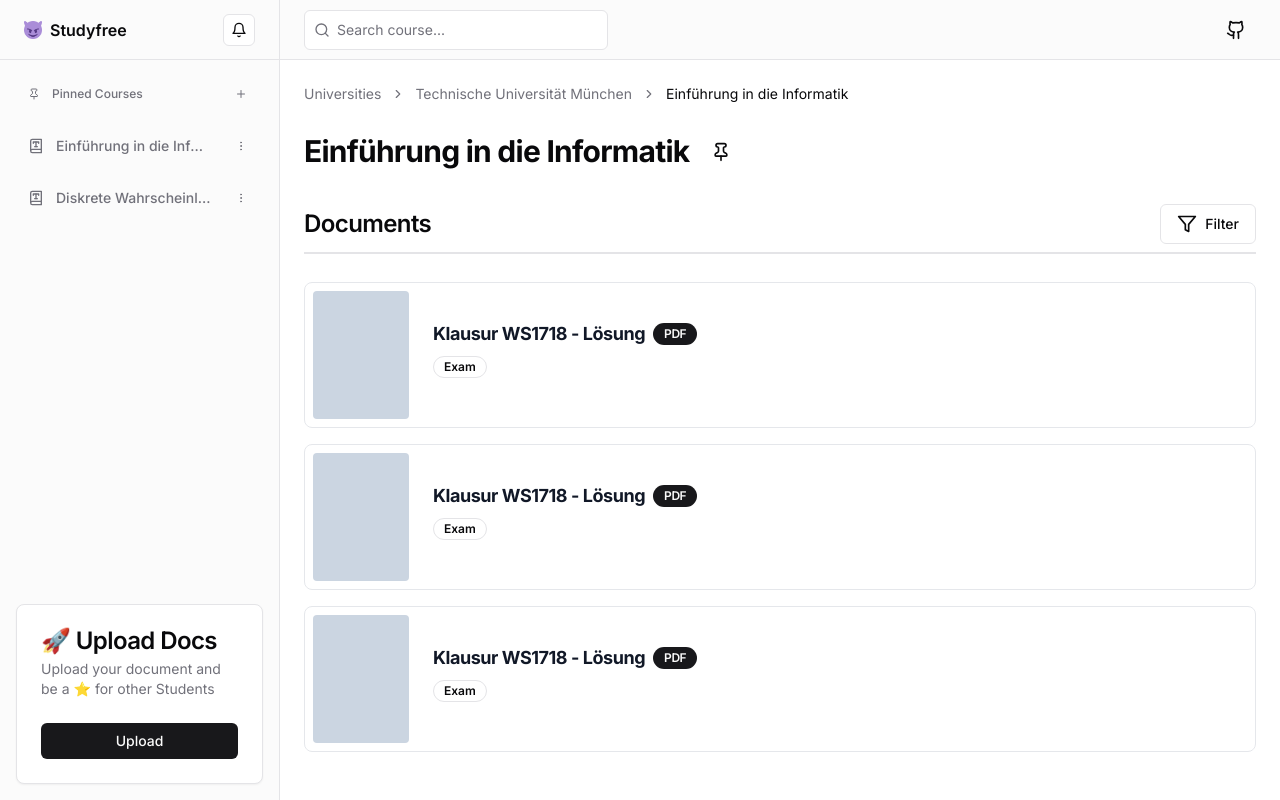
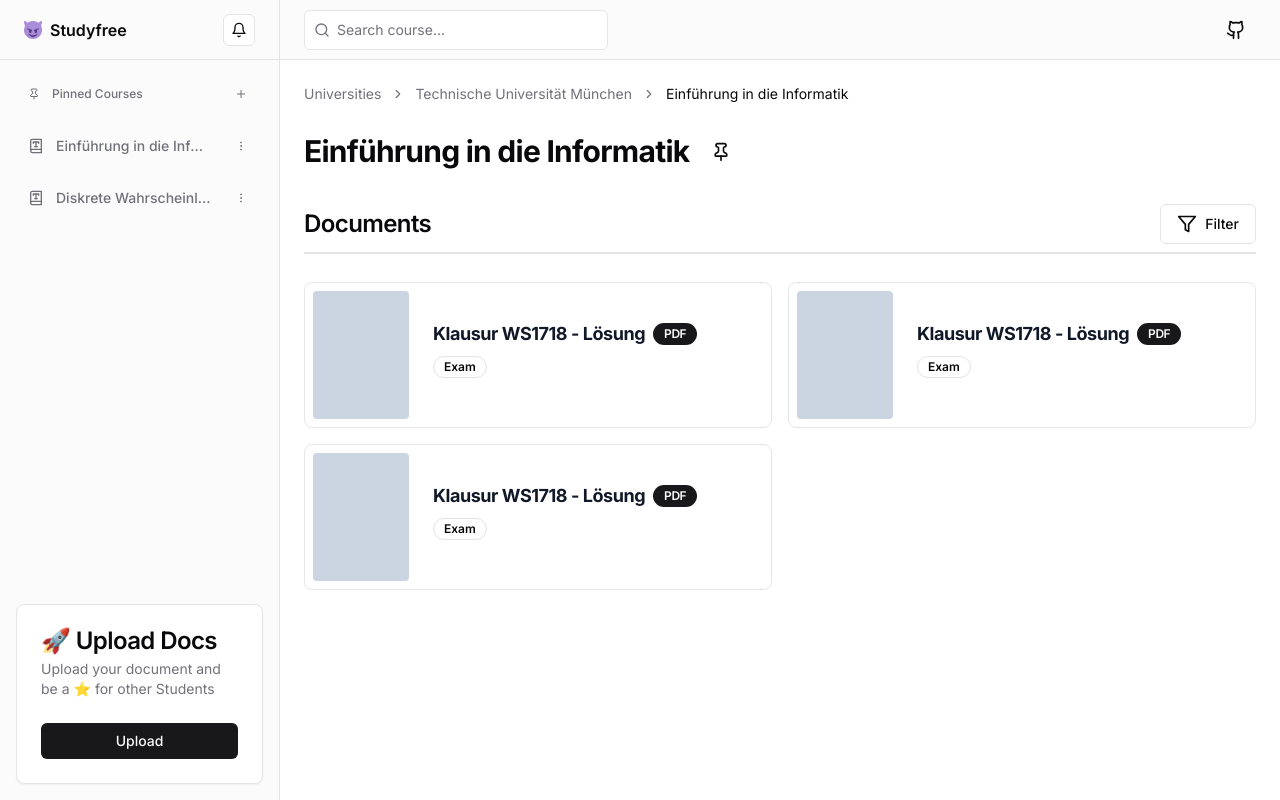
Before and after one commit to Studyfree-lol/studyfree-platform, a Next.js app in the folder apps/frontend/: page /course/eidi in a window 1280 px wide. Built offline with nearby package versions, Linux system fonts and the light colour scheme.

Commit message:
working on backend part

```diff
--- a/apps/frontend/app/course/[id]/page.tsx
+++ b/apps/frontend/app/course/[id]/page.tsx
@@ -51,7 +51,7 @@ export default function Course() {
         </div>
       </section>
 
-      <div className="flex flex-col gap-4 py-7">
+      <div className="grid grid-cols-2 gap-4 py-7">
         <DocumentCard />
         <DocumentCard />
         <DocumentCard />
--- a/apps/frontend/components/document-card.tsx
+++ b/apps/frontend/components/document-card.tsx
@@ -1,6 +1,3 @@
-import { Button } from "./ui/button";
-import Image from "next/image";
-import Link from "next/link";
 import { Badge } from "./ui/badge";
 
 export default function DocumentCard() {
```
Also changed, not shown: 2 other files (tests, documents, lock files or other folders).
